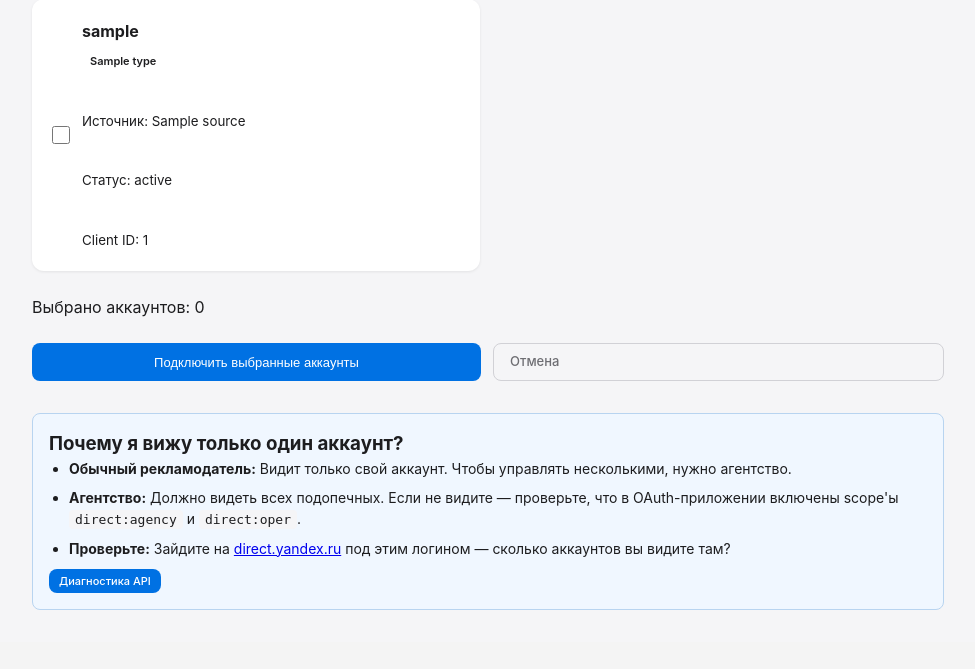
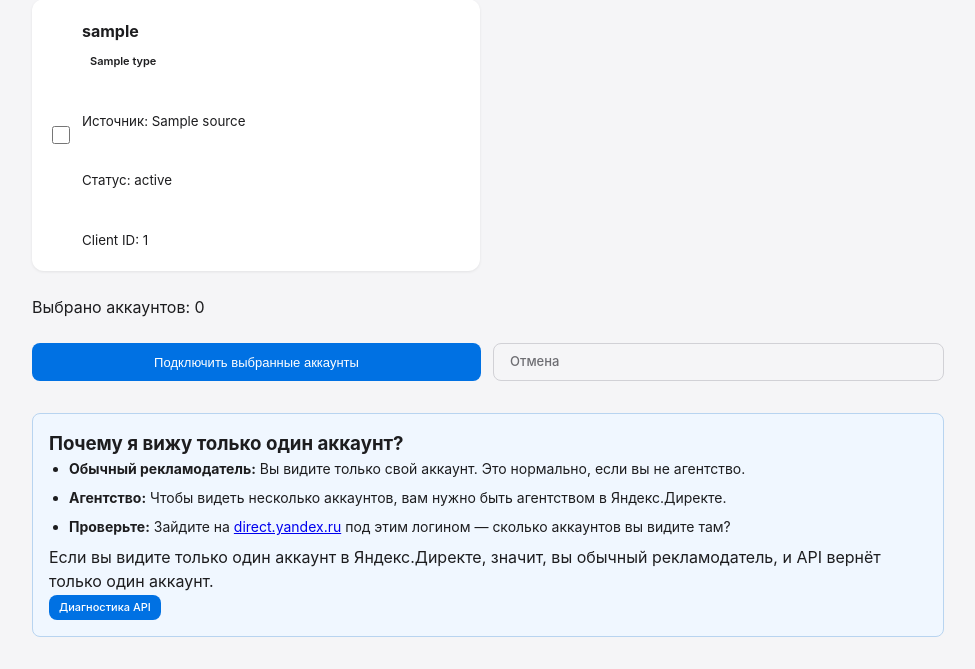
Before and after one commit to mlenkov/yandex-mcp-server, a FastAPI app: template admin/templates/select_accounts.html in a window 1280 px wide. Shown: the part 182-851 px from the top of the page, without its empty margins (152-1127 px from the left). Before the commit the page ends 792 px from the top, so only its background shows below. Run offline with FastAPI, Linux system fonts and the light colour scheme; the template is opened without the code that fills it: most values are stand-ins (such as "Sample title", 1, 10 or a date in 2020); parts of the project's set-up code (start-up, migrations or seed data) failed here and were passed over.

Commit message:
Stage 19: Fix scopes + user messages
- SERVICE_SCOPES[direct]: reverted to just "direct:api"
- select_accounts.html: simpler explanation for single-account case
- debug_accounts.html: shows account type (advertiser vs agency)
- oauth_error.html: note about scope not needed for non-agencies
- _fetch_available_accounts: docstring update

```diff
--- a/admin/app.py
+++ b/admin/app.py
@@ -19,7 +19,7 @@ logger = logging.getLogger("yandex-admin")
 logging.basicConfig(level=logging.INFO, format="%(asctime)s [%(name)s] %(levelname)s: %(message)s")
 
 SERVICE_SCOPES = {
-    ServiceType.direct: "direct:api direct:agency direct:oper",
+    ServiceType.direct: "direct:api",
     ServiceType.metrika: "metrika:read",
     ServiceType.webmaster: "webmaster:api",
     ServiceType.audience: "audience:api",
@@ -70,7 +70,11 @@ def _token_status(expires_at: datetime | None) -> str:
 
 
 async def _fetch_available_accounts(service_type: ServiceType, access_token: str) -> tuple[list[dict], dict]:
-    """Возвращает (accounts, raw_response)."""
+    """Возвращает (accounts, raw_response).
+
+    Важно: Для обычного рекламодателя API вернёт только один аккаунт.
+    Для агентства вернёт список всех подопечных аккаунтов.
+    """
     async with httpx.AsyncClient() as client:
         if service_type == ServiceType.direct:
             resp = await client.post(
--- a/admin/templates/oauth_error.html
+++ b/admin/templates/oauth_error.html
@@ -32,6 +32,8 @@
 </ol>
 
 <p>После изменения настроек может потребоваться 5-10 минут, чтобы изменения вступили в силу.</p>
+
+<p>Если вы обычный рекламодатель (не агентство), вам не нужны дополнительные scope'ы. Достаточно только <code>direct:api</code>.</p>
 {% endif %}
 
 <p><a href="/admin/" class="btn">Вернуться на главную</a></p>
--- a/admin/templates/select_accounts.html
+++ b/admin/templates/select_accounts.html
@@ -44,10 +44,11 @@
 <div class="info-box" style="margin-top: 32px; padding: 16px; background: #f0f7ff; border: 1px solid #b8d4f0; border-radius: 8px;">
     <h3>Почему я вижу только один аккаунт?</h3>
     <ul>
-        <li><strong>Обычный рекламодатель:</strong> Видит только свой аккаунт. Чтобы управлять несколькими, нужно агентство.</li>
-        <li><strong>Агентство:</strong> Должно видеть всех подопечных. Если не видите — проверьте, что в OAuth-приложении включены scope'ы <code>direct:agency</code> и <code>direct:oper</code>.</li>
+        <li><strong>Обычный рекламодатель:</strong> Вы видите только свой аккаунт. Это нормально, если вы не агентство.</li>
+        <li><strong>Агентство:</strong> Чтобы видеть несколько аккаунтов, вам нужно быть агентством в Яндекс.Директе.</li>
         <li><strong>Проверьте:</strong> Зайдите на <a href="https://direct.yandex.ru" target="_blank">direct.yandex.ru</a> под этим логином — сколько аккаунтов вы видите там?</li>
     </ul>
+    <p>Если вы видите только один аккаунт в Яндекс.Директе, значит, вы обычный рекламодатель, и API вернёт только один аккаунт.</p>
     <p><a href="/admin/oauth/select-accounts?debug=1" class="btn btn-sm">Диагностика API</a></p>
 </div>
 
```
Also changed, not shown: admin/templates/debug_accounts.html (+9 -0 lines).
